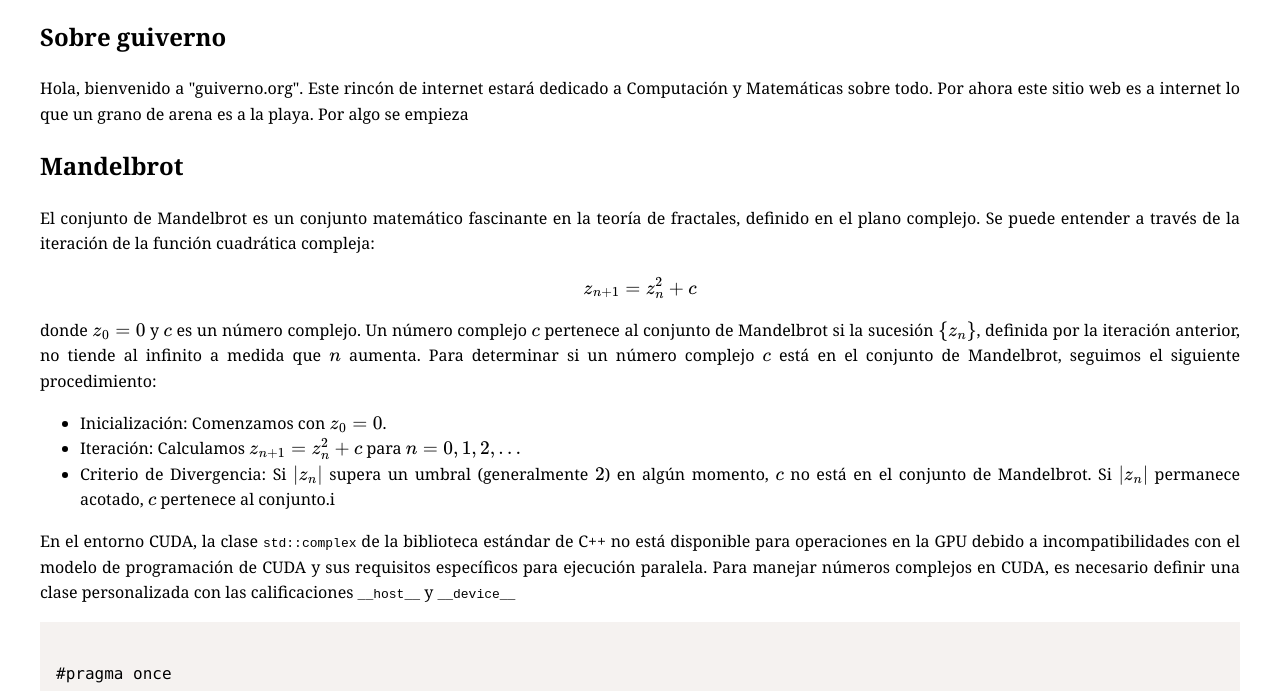
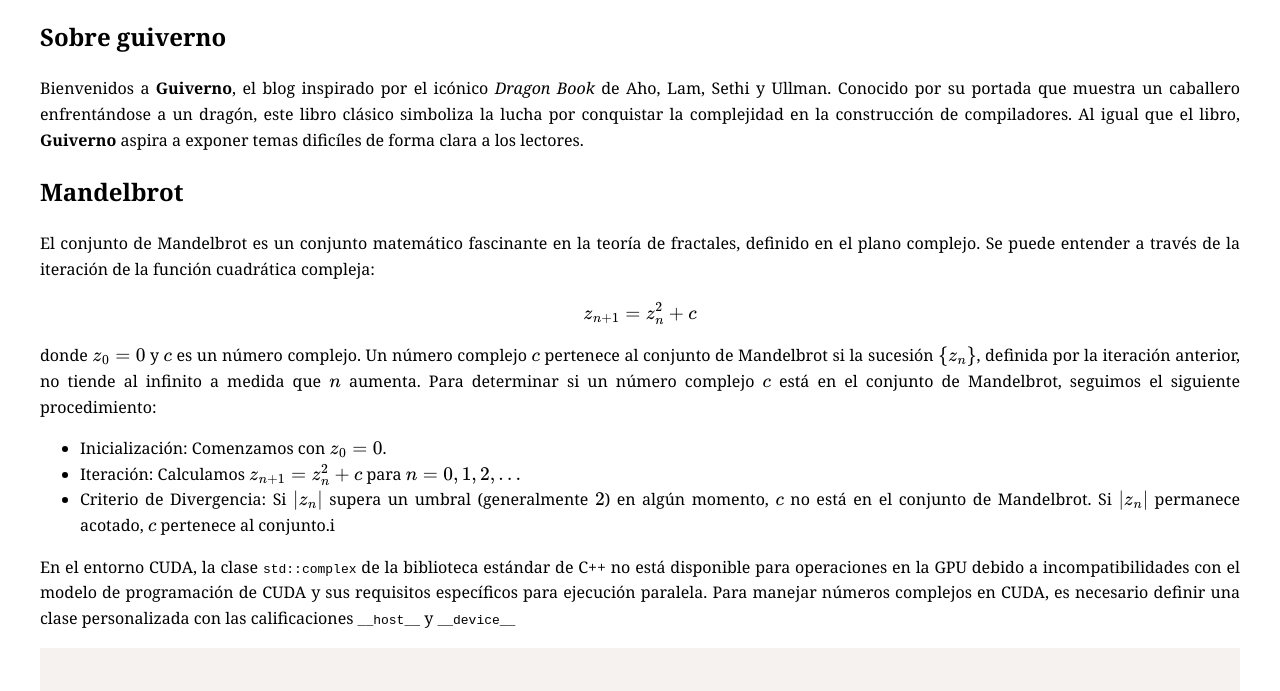
Before and after one commit to laredo02/guiverno, a plain HTML site: page index.html in a window 1280 px wide. Shown: the part 108-799 px from the top of the page. Drawn offline with nearby package versions, Linux system fonts and the light colour scheme.

Commit message:
new text

```diff
--- a/index.html
+++ b/index.html
@@ -20,8 +20,9 @@
 
 <h2 style="color: #000;">Sobre guiverno</h2>
 <p>
-    Hola, bienvenido a "guiverno.org". Este rincón de internet estará dedicado a Computación y Matemáticas sobre todo. Por ahora este sitio web es a internet lo que un grano de arena es a la playa. Por algo se empieza
+    <p>Bienvenidos a <strong>Guiverno</strong>, el blog inspirado por el icónico <em>Dragon Book</em> de Aho, Lam, Sethi y Ullman. Conocido por su portada que muestra un caballero enfrentándose a un dragón, este libro clásico simboliza la lucha por conquistar la complejidad en la construcción de compiladores. Al igual que el libro, <strong>Guiverno</strong> aspira a exponer temas dificíles de forma clara a los lectores.</p>
 </p>
+
 
 
 <h2 style="color: #000;">Mandelbrot</h2>
```
